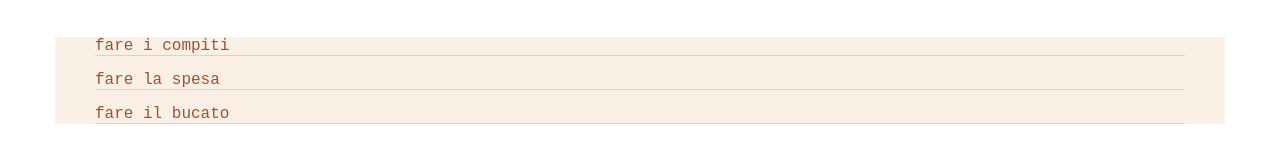
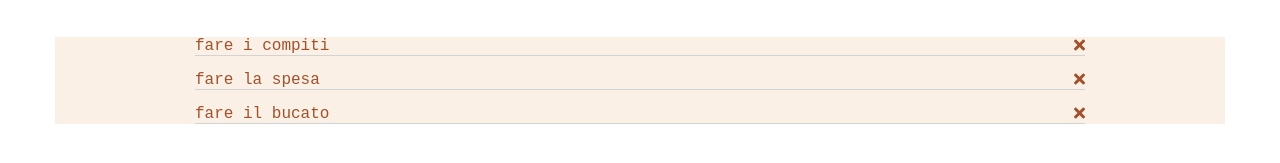
Before and after one commit to AlbertoAbate/vue-todolist, a plain HTML site: page index.html in a window 1280 px wide. Shown: the part 99-262 px from the top of the page. Drawn offline with nearby package versions, Linux system fonts and the light colour scheme; a web font is replaced by a local one.

Commit message:
rimozione oggetti array

```diff
--- a/css/styles.css
+++ b/css/styles.css
@@ -38,12 +38,17 @@ body {
 /* main */
 #app ul {
   background-color: linen;
-  padding: 0px 40px;
+  padding: 0px 140px;
   margin-top: 40px;
 }
 #app li {
+  display: flex;
+  justify-content: space-between;
   margin-top: 15px;
   list-style: none;
   border-bottom: 1px solid lightgrey;
   color: sienna;
 }
+#app li i {
+  cursor: pointer;
+}
--- a/index.html
+++ b/index.html
@@ -27,7 +27,12 @@
       <main>
 
           <ul>
-            <li v-for="item in items">{{item}}</li>
+            <li v-for="(item, index) in items">{{item}}
+              <i class="fas fa-times"
+                  @click="removeEl(index)"
+              >
+              </i>
+            </li>
           </ul>
       </main>
      </div>
--- a/js/main.js
+++ b/js/main.js
@@ -2,7 +2,9 @@
 const app = new Vue ({
   el: "#app",
   data: {
-    items: ['fare i compiti', 'fare la spesa', 'fare il bucato']
+    indexItem: 0,
+    items: ['fare i compiti', 'fare la spesa', 'fare il bucato'],
+    newItem: ''
   },
 
   methods:{
@@ -10,6 +12,9 @@ const app = new Vue ({
     addItem() {
       this.items.push(this.newItem);
       this.newItem ='';
-    }
+    },
+    removeEl(index) {
+      this.items.splice(index, 1);
+    },
   }
 });
```
